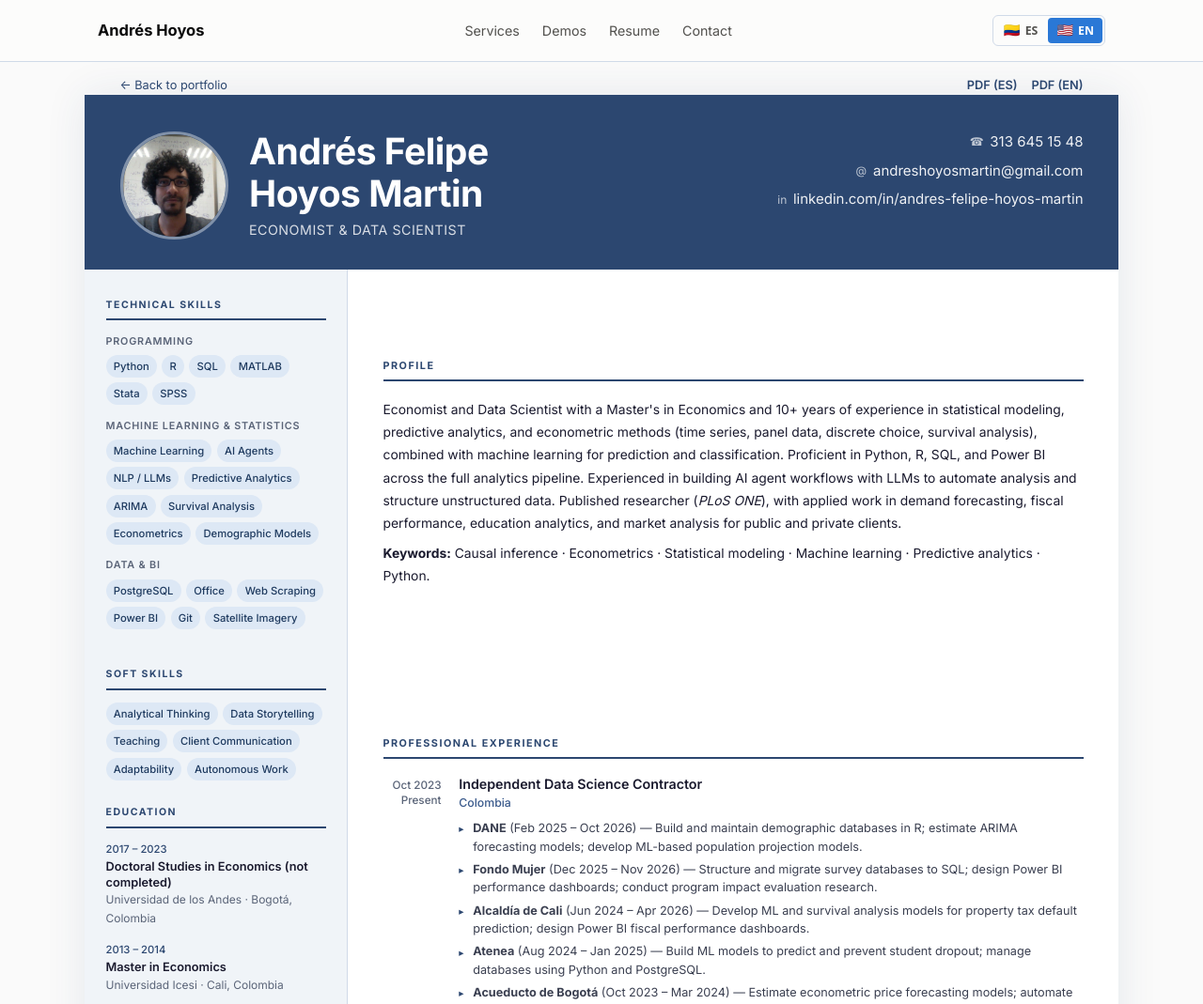
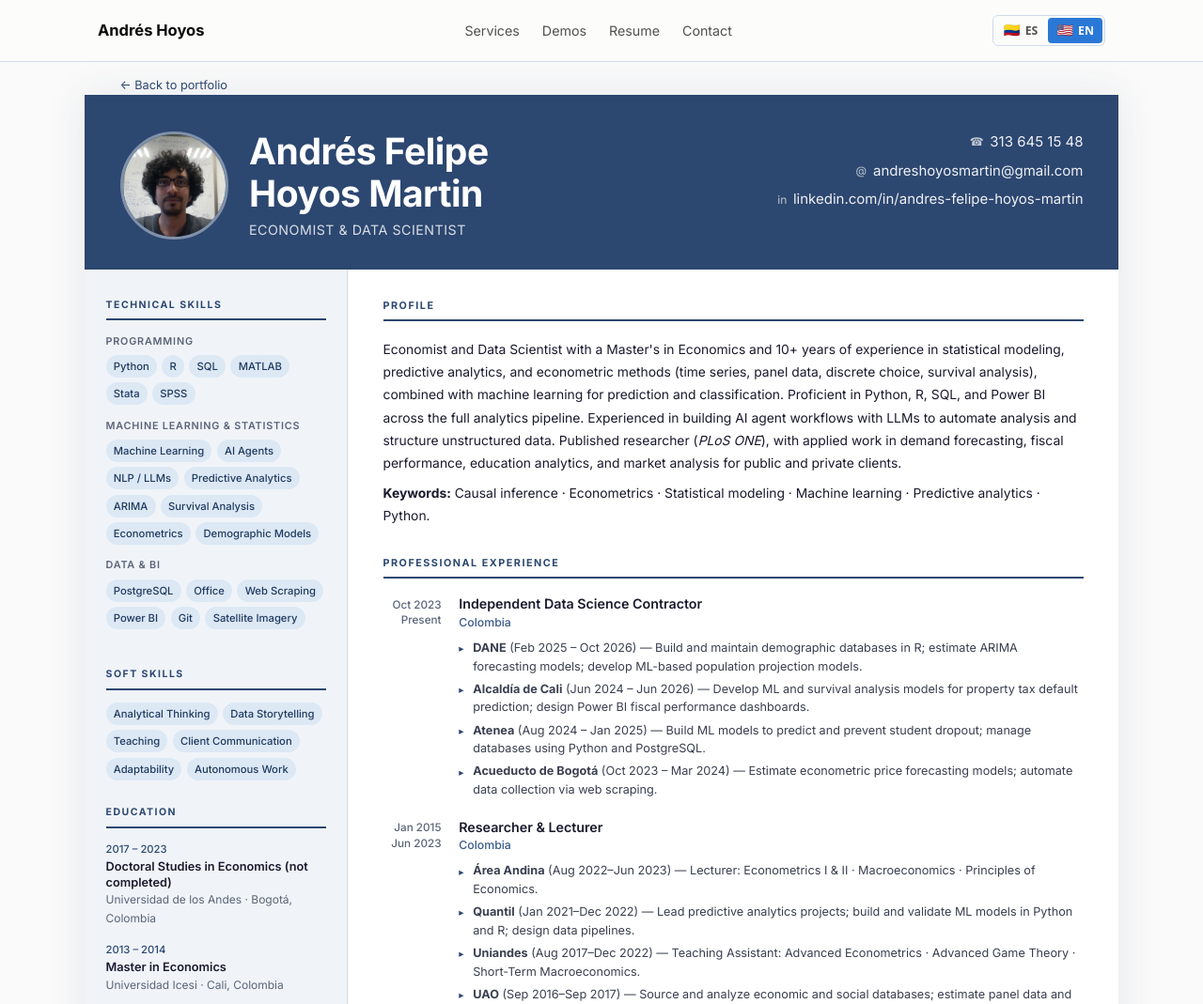
Before and after one commit to andreshoy/portafolio-hoyos, a plain HTML site: page cv/index.html in a window 1280 px wide. Shown: the top 1069 px of the page at 94% size. Drawn offline with Linux system fonts and the light colour scheme.

Commit message:
Actualizar hoja de vida

```diff
--- a/assets/i18n/en.json
+++ b/assets/i18n/en.json
@@ -91,7 +91,7 @@
   "cv.date-contractor": "Oct 2023<br>Present",
   "cv.exp-contractor-title": "Independent Data Science Contractor",
   "cv.exp-contractor-subtitle": "Colombia",
-  "cv.exp-contractor-list": "<li><strong>DANE</strong> (Feb 2025 – Oct 2026) — Build and maintain demographic databases in R; estimate ARIMA forecasting models; develop ML-based population projection models.</li><li><strong>Fondo Mujer</strong> (Dec 2025 – Nov 2026) — Structure and migrate survey databases to SQL; design Power BI performance dashboards; conduct program impact evaluation research.</li><li><strong>Alcaldía de Cali</strong> (Jun 2024 – Apr 2026) — Develop ML and survival analysis models for property tax default prediction; design Power BI fiscal performance dashboards.</li><li><strong>Atenea</strong> (Aug 2024 – Jan 2025) — Build ML models to predict and prevent student dropout; manage databases using Python and PostgreSQL.</li><li><strong>Acueducto de Bogotá</strong> (Oct 2023 – Mar 2024) — Estimate econometric price forecasting models; automate data collection via web scraping.</li>",
+  "cv.exp-contractor-list": "<li><strong>DANE</strong> (Feb 2025 – Oct 2026) — Build and maintain demographic databases in R; estimate ARIMA forecasting models; develop ML-based population projection models.</li><li><strong>Alcaldía de Cali</strong> (Jun 2024 – Jun 2026) — Develop ML and survival analysis models for property tax default prediction; design Power BI fiscal performance dashboards.</li><li><strong>Atenea</strong> (Aug 2024 – Jan 2025) — Build ML models to predict and prevent student dropout; manage databases using Python and PostgreSQL.</li><li><strong>Acueducto de Bogotá</strong> (Oct 2023 – Mar 2024) — Estimate econometric price forecasting models; automate data collection via web scraping.</li>",
   "cv.exp-academic-title": "Researcher &amp; Lecturer",
   "cv.exp-academic-subtitle": "Colombia",
   "cv.exp-academic-list": "<li><strong>Área Andina</strong> (Aug 2022–Jun 2023) — Lecturer: Econometrics I &amp; II · Macroeconomics · Principles of Economics.</li><li><strong>Quantil</strong> (Jan 2021–Dec 2022) — Lead predictive analytics projects; build and validate ML models in Python and R; design data pipelines.</li><li><strong>Uniandes</strong> (Aug 2017–Dec 2022) — Teaching Assistant: Advanced Econometrics · Advanced Game Theory · Short-Term Macroeconomics.</li><li><strong>UAO</strong> (Sep 2016–Sep 2017) — Source and analyze economic and social databases; estimate panel data and discrete choice models.</li><li><strong>Icesi</strong> (Jan 2015–Jul 2016) — Lecturer: Microeconomics I &amp; II · Econometrics II · Principles of Economics.</li>",
--- a/assets/i18n/es.json
+++ b/assets/i18n/es.json
@@ -91,7 +91,7 @@
   "cv.date-contractor": "Oct 2023<br>Presente",
   "cv.exp-contractor-title": "Contratista Independiente — Ciencia de Datos",
   "cv.exp-contractor-subtitle": "Colombia",
-  "cv.exp-contractor-list": "<li><strong>DANE</strong> (Feb 2025 – Oct 2026) — Construir y mantener bases de datos demográficas en R; estimar modelos de pronóstico ARIMA; desarrollar modelos de proyección de población con ML.</li><li><strong>Fondo Mujer</strong> (Dic 2025 – Nov 2026) — Estructurar y migrar bases de datos de encuestas a SQL; diseñar dashboards de desempeño en Power BI; realizar investigación de evaluación de impacto de programas.</li><li><strong>Alcaldía de Cali</strong> (Jun 2024 – Abr 2026) — Desarrollar modelos de ML y análisis de supervivencia para predecir el incumplimiento del impuesto predial; diseñar dashboards fiscales en Power BI.</li><li><strong>Atenea</strong> (Ago 2024 – Ene 2025) — Construir modelos de ML para predecir y prevenir la deserción estudiantil; gestionar bases de datos con Python y PostgreSQL.</li><li><strong>Acueducto de Bogotá</strong> (Oct 2023 – Mar 2024) — Estimar modelos econométricos para el pronóstico de precios; automatizar la recolección de datos mediante web scraping.</li>",
+  "cv.exp-contractor-list": "<li><strong>DANE</strong> (Feb 2025 – Oct 2026) — Construir y mantener bases de datos demográficas en R; estimar modelos de pronóstico ARIMA; desarrollar modelos de proyección de población con ML.</li><li><strong>Alcaldía de Cali</strong> (Jun 2024 – Jun 2026) — Desarrollar modelos de ML y análisis de supervivencia para predecir el incumplimiento del impuesto predial; diseñar dashboards fiscales en Power BI.</li><li><strong>Atenea</strong> (Ago 2024 – Ene 2025) — Construir modelos de ML para predecir y prevenir la deserción estudiantil; gestionar bases de datos con Python y PostgreSQL.</li><li><strong>Acueducto de Bogotá</strong> (Oct 2023 – Mar 2024) — Estimar modelos econométricos para el pronóstico de precios; automatizar la recolección de datos mediante web scraping.</li>",
   "cv.exp-academic-title": "Investigador y Docente",
   "cv.exp-academic-subtitle": "Colombia",
   "cv.exp-academic-list": "<li><strong>Área Andina</strong> (Ago 2022–Jun 2023) — Docente: Econometría I y II · Macroeconomía · Principios de Economía.</li><li><strong>Quantil</strong> (Ene 2021–Dic 2022) — Liderar proyectos de análisis predictivo; construir y validar modelos de ML en Python y R; diseñar pipelines de datos.</li><li><strong>Uniandes</strong> (Ago 2017–Dic 2022) — Asistente de Docencia: Econometría Avanzada · Teoría de Juegos · Macroeconomía de Corto Plazo.</li><li><strong>UAO</strong> (Sep 2016–Sep 2017) — Recopilar y analizar bases de datos económicas y sociales; estimar modelos de datos de panel y elección discreta.</li><li><strong>Icesi — Docente</strong> (Ene 2015–Jul 2016) — Microeconomía I y II · Econometría II · Principios de Economía.</li>",
--- a/cv/index.html
+++ b/cv/index.html
@@ -34,10 +34,6 @@
 
 <div class="cv-utility-bar">
   <a href="/" data-i18n-html="cv.back-link">&larr; Back to portfolio</a>
-  <div class="cv-downloads">
-    <a href="/cv/cv-es.pdf" download>PDF (ES)</a>
-    <a href="/cv/cv-en.pdf" download>PDF (EN)</a>
-  </div>
 </div>
 <div class="page">
 
@@ -191,8 +187,7 @@
             <div class="entry-subtitle" id="exp-contractor-subtitle" data-i18n-html="cv.exp-contractor-subtitle">Colombia</div>
             <ul class="entry-list" id="exp-contractor-list" data-i18n-html="cv.exp-contractor-list">
               <li><strong>DANE</strong> (Feb 2025 – Oct 2026) — Build and maintain demographic databases in R; estimate ARIMA forecasting models; develop ML-based population projection models.</li>
-              <li><strong>Fondo Mujer</strong> (Dec 2025 – Nov 2026) — Structure and migrate survey databases to SQL; design Power BI performance dashboards; conduct program impact evaluation research.</li>
-              <li><strong>Alcaldía de Cali</strong> (Jun 2024 – Apr 2026) — Develop ML and survival analysis models for property tax default prediction; design Power BI fiscal performance dashboards.</li>
+              <li><strong>Alcaldía de Cali</strong> (Jun 2024 – Jun 2026) — Develop ML and survival analysis models for property tax default prediction; design Power BI fiscal performance dashboards.</li>
               <li><strong>Atenea</strong> (Aug 2024 – Jan 2025) — Build ML models to predict and prevent student dropout; manage databases using Python and PostgreSQL.</li>
               <li><strong>Acueducto de Bogotá</strong> (Oct 2023 – Mar 2024) — Estimate econometric price forecasting models; automate data collection via web scraping.</li>
             </ul>
--- a/cv/style.css
+++ b/cv/style.css
@@ -277,6 +277,12 @@ a:hover { text-decoration: underline; }
   gap: 2rem;
 }
 
+/* Override the global site's generic section padding (64px 0),
+   which otherwise bleeds into the resume and adds huge gaps. */
+.page section {
+  padding: 0;
+}
+
 /* Section headings */
 .section-heading {
   font-size: 0.72rem;
```
Also changed, not shown: 2 other files.
